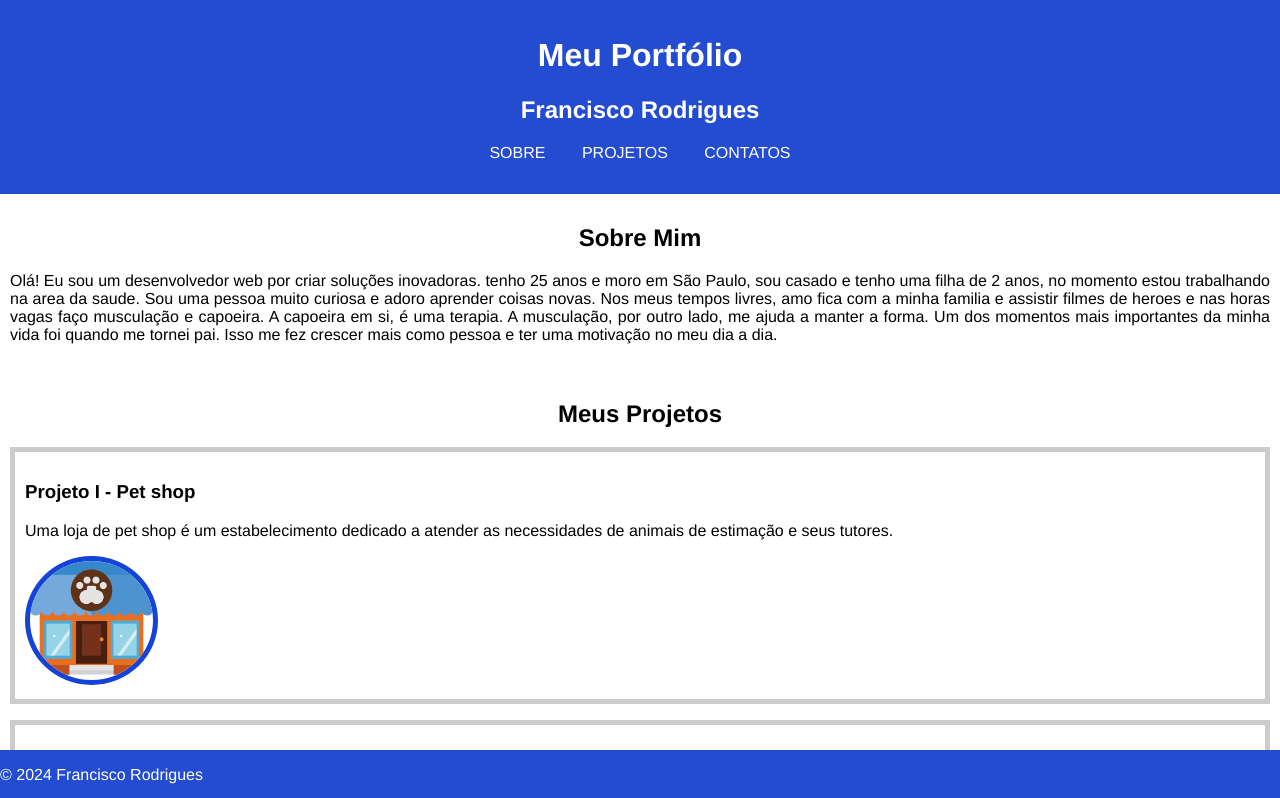
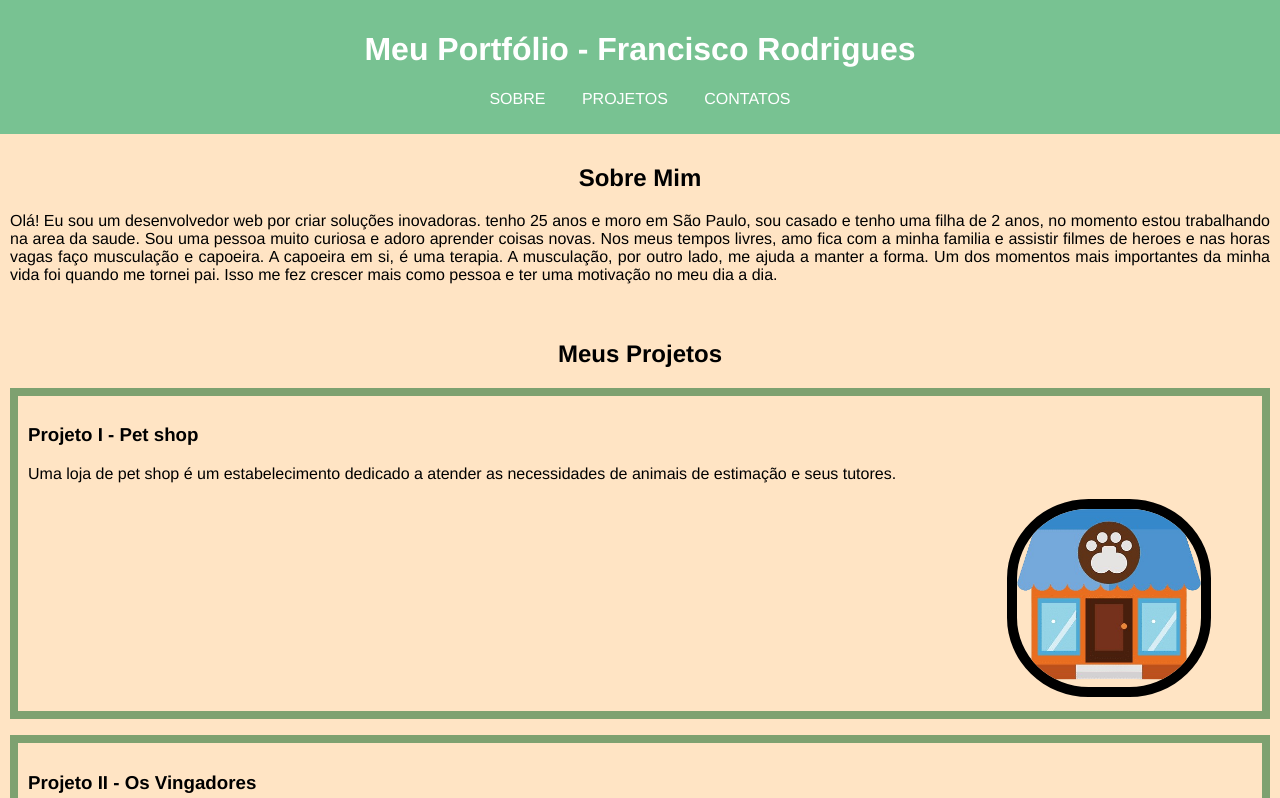
Before and after one commit to FranciscoERodrigues/Portfolio-de-projeto, a plain HTML site: page PROJETO II/index.html in a window 1280 px wide. Shown: the top 798 px of the page. Drawn offline with Linux system fonts and the light colour scheme.

Commit message:
Add files via upload

```diff
--- a/PROJETO II/index.html
+++ b/PROJETO II/index.html
@@ -15,8 +15,7 @@
 </head>
 <body>
     <header>
-        <h1> Meu Portfólio</h1 >
-        <h2> Francisco Rodrigues</h2>
+        <h1> Meu Portfólio - Francisco Rodrigues</h1 >
         <nav>
             <ul>
                 <li><a href="#sobre">SOBRE</a></li>
@@ -32,7 +31,7 @@
     </section>
 
     <section id="projetos">
-        <h2>Meus Projetos</h2>
+        <h2  img>Meus Projetos</h2>
         <div class="projeto">
             <h3>Projeto I - Pet shop </h3>
             <p>Uma loja de pet shop é um estabelecimento dedicado a atender as necessidades de animais de estimação e seus tutores.</p>
@@ -42,7 +41,7 @@
             <h3>Projeto II - Os Vingadores </h3>
             <p>fiz um site sobre o universo Marvel é repleto de super-heróis icônicos, cada um com suas próprias histórias, poderes e personalidades únicas. Aqui estão alguns dos heróis mais conhecidos:.</p>
 
-           <a href="https://github.com/FranciscoERodrigues/Jornal-Vingadores.git"> <img src="Imagens/vingadores.png" alt="os vingadores"></a>
+           <a href="https://github.com/FranciscoERodrigues/Jornal-Vingadores.git"> <img src="Imagens/logo.jpg" alt="os vingadores"></a>
         </div>
     </section>
 
--- a/PROJETO II/style.css
+++ b/PROJETO II/style.css
@@ -1,28 +1,32 @@
 body {
+background-color: bisque;
     font-family:'Franklin Gothic Medium', 'Arial Narrow', Arial, sans-serif;
     margin: 0;
     padding: 0;
     box-sizing: border-box;
 }
 
-header {
-    background-color: #244cd0;
+header{
+
+    background-color: #4ab680bd;
     color: hsl(0, 0%, 100%);
-    padding: 1rem;
+    padding: 10px;
     text-align: center;
 }
 
 nav ul {
-    list-style: none;
+    list-style-type:none;
     padding: 0;
 }
 
 nav ul li {
+
    display: inline;
     margin: 0 1rem;
 }
 
 nav ul li a {
+
     color: #ffffff;
     text-decoration: none;
 }
@@ -32,46 +36,47 @@ section {
 }
 
 .projeto {
-    border: 5px solid #ccc;
+    border: 8px solid #7ea170;
     padding: 10px;
     margin: 1rem 0;
 }
 
 footer {
-    background-color: #244cd0;
+    background-color: #4ab680bd;
     color: #fff;
     text-align: center;
-    padding: 0px;
-    position: fixed;
+    padding: 10px;
+    position: relative;
     width: 100%;
     bottom: 0;
 }
 
 #contato {
-border: 10px;
-padding: 50px 10px;
-text-align:left;
+    border: 10px;
+    padding: 50px 10px;
+    text-align:left;
 }
 
 p {
-
     text-align: justify;
 }
 
 h1, h2 {
 
-text-align: center;
+    text-align: center;
 
 }
 
 img {
 
-    width: 10%;
-    height: 10%;
-   border-color: #1543d8;
-   border-style:solid;
-   border-radius: 50%;
-   border-width: 5px;
+    position: relative;
+    left: 80%;
+    width: 15%;
+    height: 15%;
+    border-color: black;
+    border-style:solid;
+    border-radius: 40%;
+    border-width: 10px;
 
 }
 
```
Also changed, not shown: PROJETO II/Imagens/15212035767005.webp (added), PROJETO II/Imagens/logo.jpg (added).
